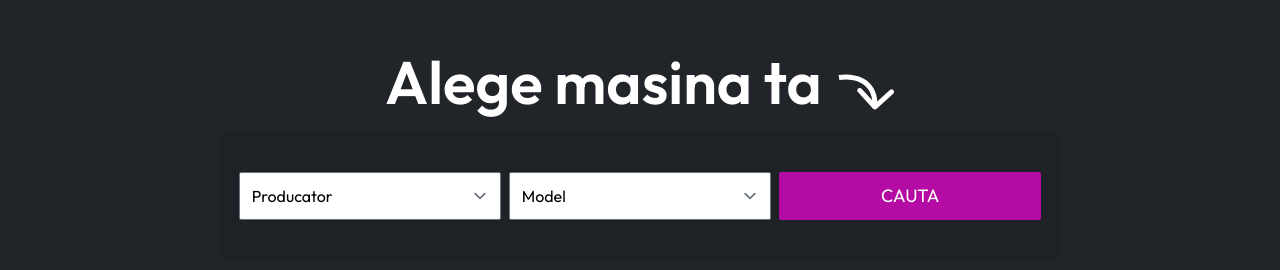
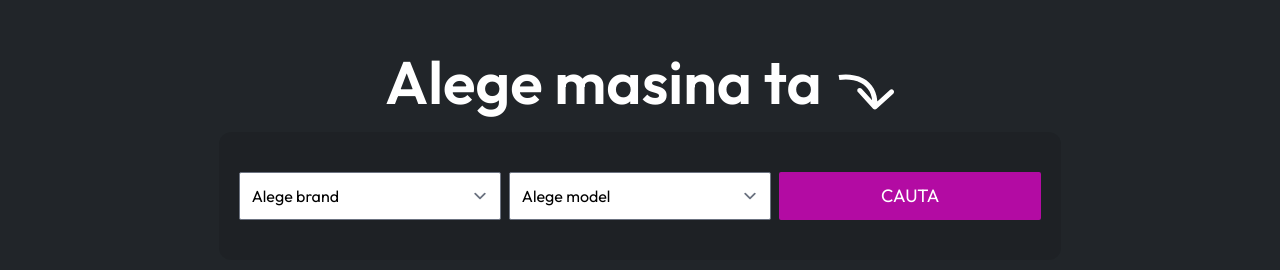
Before and after one commit to danutsss/sound4fun-web, an Angular app: page / in a window 1280 px wide. Shown: the part 1025-1295 px from the top of the page. Built offline with nearby package versions, Linux system fonts and the light colour scheme.

Commit message:
car brand and models are now fetched from a `.json` file.

```diff
--- a/package.json
+++ b/package.json
@@ -15,6 +15,7 @@
     "@angular/compiler": "^14.2.0",
     "@angular/core": "^14.2.0",
     "@angular/forms": "^14.2.0",
+    "@angular/material": "^7.0.0",
     "@angular/platform-browser": "^14.2.0",
     "@angular/platform-browser-dynamic": "^14.2.0",
     "@angular/router": "^14.2.0",
--- /dev/null
+++ b/src/app/shared/components/select-car/cars.json
@@ -0,0 +1,28 @@
+[
+  {
+    "brand": "Seat",
+    "models": [
+      {
+        "name": "Alhambra",
+        "price": 2500
+      },
+      {
+        "name": "Leon",
+        "price": 2500
+      },
+      {
+        "name": "Leon ST",
+        "price": 2500
+      }
+    ]
+  },
+  {
+    "brand": "Dacia",
+    "models": [
+      {
+        "name": "Logan",
+        "price": 2500
+      }
+    ]
+  }
+]
--- a/src/app/shared/components/select-car/select-car.component.html
+++ b/src/app/shared/components/select-car/select-car.component.html
@@ -10,19 +10,21 @@
 
     <div class="py-10 px-5 rounded-xl mx-auto md:w-2/3 bg-transparent/10">
         <div class="md:flex md:justify-center xs:block xs:text-center">
-            <select class="form-select xs:w-2/3 md:w-1/3 mr-2 mx-auto xs:mb-2 md:mb-0 rounded-sm">
-                <option value="1">Producator</option>
-                <option value="2">Producator</option>
-                <option value="3">Producator</option>
+            <select [(ngModel)]="selectedManufacturer" (change)="setManufacturer($event)"
+                class="form-select xs:w-2/3 md:w-1/3 mr-2 mx-auto xs:mb-2 md:mb-0 rounded-sm">
+                <option value="noneBrand" disabled>Alege brand</option>
+                <option *ngFor="let car of Cars" value="{{ car.brand }}">{{ car.brand }}</option>
             </select>
-            <select class="form-select xs:w-2/3 md:w-1/3 mr-2 mx-auto xs:mb-2 md:mb-0 rounded-sm">
-                <option value="1">Model</option>
-                <option value="2">Model</option>
-                <option value="3">Model</option>
+            <select [(ngModel)]="selectedModel"
+                class="form-select xs:w-2/3 md:w-1/3 mr-2 mx-auto xs:mb-2 md:mb-0 rounded-sm">
+                <option value="noneModel" disabled>Alege model</option>
+                <option *ngFor="let model of manufacturerModels" value="{{ model.name }}">{{
+                    model.name }}</option>
             </select>
 
             <button
-                class="xs:p-2 uppercase mx-auto w-1/3 hover:bg-primary-600 hover:border-primary-600 bg-primary-700 border-2 border-primary-700 transition-all py-2 px-8 lg:py-2 lg:px-8 rounded-sm  text-white text-sm md:text-lg f-f-p">Cauta</button>
+                class="xs:p-2 uppercase mx-auto w-1/3 hover:bg-primary-600 hover:border-primary-600 bg-primary-700 border-2 border-primary-700 transition-all py-2 px-8 lg:py-2 lg:px-8 rounded-sm  text-white text-sm md:text-lg f-f-p"
+                (click)="showInfo(selectedManufacturer, selectedModel)">Cauta</button>
         </div>
     </div>
 </section>
--- a/src/app/shared/components/select-car/select-car.component.ts
+++ b/src/app/shared/components/select-car/select-car.component.ts
@@ -1,15 +1,48 @@
 import { Component, OnInit } from '@angular/core';
+import carsData from './cars.json';
+
+import { MatDialog } from '@angular/material/dialog';
+
+import { ShowCarInfoComponent } from '../show-car-info/show-car-info.component';
 
 @Component({
   selector: 'app-select-car',
   templateUrl: './select-car.component.html',
-  styleUrls: ['./select-car.component.scss']
+  styleUrls: ['./select-car.component.scss'],
 })
 export class SelectCarComponent implements OnInit {
+  Cars: any = carsData;
+  selectedManufacturer: string = 'noneBrand';
+  manufacturerModels: any;
+  selectedModel: string = 'noneModel';
 
-  constructor() { }
+  public isCollapsed: boolean = true;
+  public isDialogOpened: boolean = false;
+  public dialogRef: any;
 
-  ngOnInit(): void {
+  constructor(public dialog: MatDialog) {}
+
+  ngOnInit(): void {}
+
+  setManufacturer(event: any) {
+    this.selectedManufacturer = event.target.value;
+
+    this.manufacturerModels = this.Cars.filter(
+      (car: any) => car.brand === this.selectedManufacturer
+    )[0].models;
   }
 
+  showInfo(brand: string, model: string) {
+    if (this.isDialogOpened) return;
+    this.isDialogOpened;
+
+    this.dialogRef = this.dialog.open(ShowCarInfoComponent, {
+      width: '500px',
+      height: '750px',
+    });
+
+    this.dialogRef
+      .afterClosed()
+      .subscribe((result: any) => (this.isDialogOpened = false));
+  }
 }
--- /dev/null
+++ b/src/app/shared/components/show-car-info/show-car-info.component.html
@@ -0,0 +1,6 @@
+<div align="center">
+    <div mat-dialog-title class="d-flex justify-content-between">
+        <h2>Informatii model</h2>
+        <button mat-dialog-close>close</button>
+    </div>
+</div>
--- /dev/null
+++ b/src/app/shared/components/show-car-info/show-car-info.component.ts
@@ -0,0 +1,15 @@
+import { Component, OnInit } from '@angular/core';
+
+@Component({
+  selector: 'app-show-car-info',
+  templateUrl: './show-car-info.component.html',
+  styleUrls: ['./show-car-info.component.scss']
+})
+export class ShowCarInfoComponent implements OnInit {
+
+  constructor() { }
+
+  ngOnInit(): void {
+  }
+
+}
```
Also changed, not shown: src/app/app.module.ts (+16 -2 lines), src/app/components/about/about.component.html (+8 -12 lines), tsconfig.json (+3 -4 lines), src/app/shared/components/show-car-info/show-car-info.component.scss (added), 2 other files (tests, documents, lock files or other folders).
